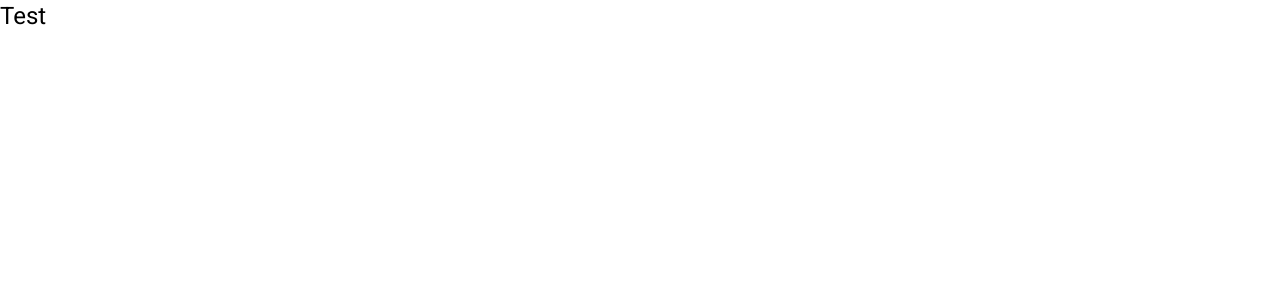
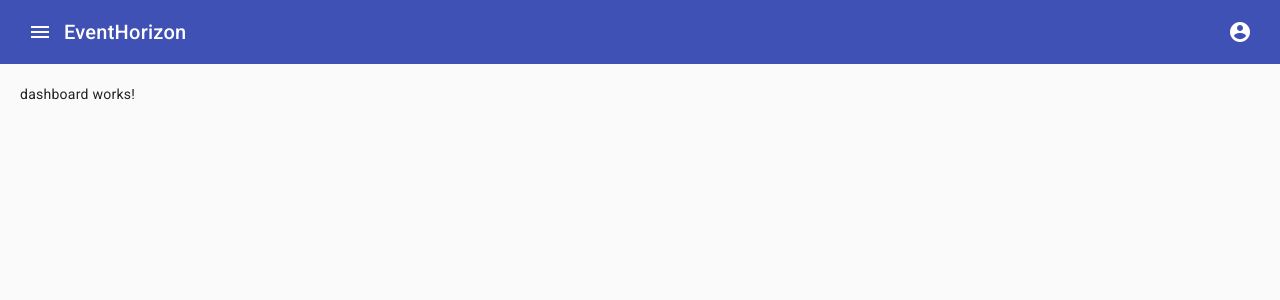
Before and after one commit to 3quanimity/event-horizon, an Angular app: page /dashboard in a window 1280 px wide. Shown: the top 300 px of the page. Built offline with nearby package versions, Linux system fonts and the light colour scheme.

Commit message:
basic layout

```diff
--- a/src/app/app.component.html
+++ b/src/app/app.component.html
@@ -1 +1,37 @@
-<h1>Test</h1>
+<div class="app-container">
+  <mat-toolbar color="primary">
+    <button mat-icon-button (click)="sidenav.toggle()">
+      <mat-icon>menu</mat-icon>
+    </button>
+    <span>EventHorizon</span>
+    <span class="toolbar-spacer"></span>
+    <button mat-icon-button>
+      <mat-icon>account_circle</mat-icon>
+    </button>
+  </mat-toolbar>
+
+  <mat-sidenav-container>
+    <mat-sidenav #sidenav mode="side">
+      <mat-nav-list>
+        <a mat-list-item routerLink="/dashboard">
+          <mat-icon>dashboard</mat-icon>
+          <span>Dashboard</span>
+        </a>
+        <a mat-list-item routerLink="/events">
+          <mat-icon>event</mat-icon>
+          <span>Events</span>
+        </a>
+        <a mat-list-item routerLink="/guests">
+          <mat-icon>people</mat-icon>
+          <span>Guests</span>
+        </a>
+      </mat-nav-list>
+    </mat-sidenav>
+
+    <mat-sidenav-content>
+      <div class="content">
+        <router-outlet></router-outlet>
+      </div>
+    </mat-sidenav-content>
+  </mat-sidenav-container>
+</div>
--- a/src/app/app.component.scss
+++ b/src/app/app.component.scss
@@ -0,0 +1,32 @@
+.app-container {
+  height: 100vh;
+  display: flex;
+  flex-direction: column;
+}
+
+.toolbar-spacer {
+  flex: 1 1 auto;
+}
+
+mat-sidenav-container {
+  flex: 1;
+}
+
+mat-sidenav {
+  width: 250px;
+}
+
+.content {
+  padding: 20px;
+}
+
+/* This is needed to style the menu items
+   See https://stackoverflow.com/questions/43513954/angular-material-2-customize-list-item-style
+   and https://stackoverflow.com/questions/36265026/angular-2-innerhtml-styling/36265382#36265382 */
+:host ::ng-deep {
+  .mat-mdc-list-item-unscoped-content {
+    display: flex;
+    align-items: center;
+    gap: 10px;
+  }
+}
--- a/src/app/app.component.ts
+++ b/src/app/app.component.ts
@@ -3,8 +3,8 @@ import { Component } from '@angular/core';
 @Component({
   selector: 'app-root',
   templateUrl: './app.component.html',
-  styleUrls: ['./app.component.scss']
+  styleUrls: ['./app.component.scss'],
 })
 export class AppComponent {
-  title = 'event-horizon';
+  title = 'EventHorizon';
 }
```
